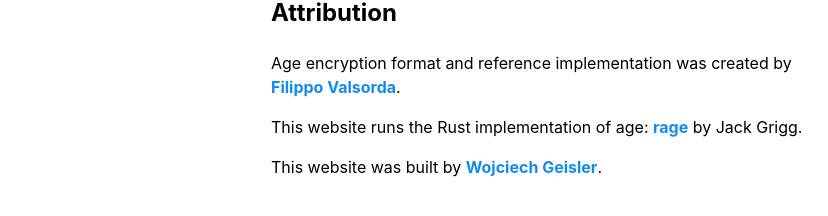
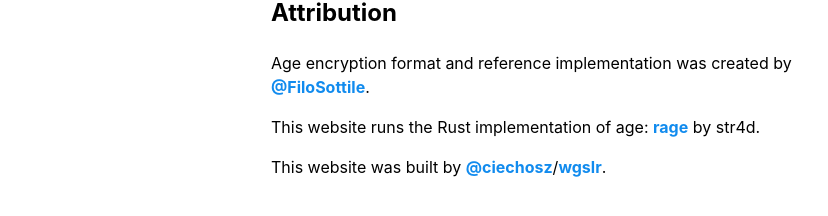
Before and after one commit to wgslr/encrypt-to-me, a Next.js app: page / in a window 1280 px wide. Shown: the part 140-356 px from the top of the page, without its empty margins (69-897 px from the left). Built offline with nearby package versions, Linux system fonts and the light colour scheme.

Commit message:
Use twitter nicks

```diff
--- a/components/Layout.tsx
+++ b/components/Layout.tsx
@@ -16,16 +16,17 @@
         <footer className={commonCss.narrow}>
           <h2>Attribution</h2>
           <p>
-            Age encryption format and reference implementation was created by
-            <a href="https://twitter.com/FiloSottile">Filippo Valsorda</a>.
+            Age encryption format and reference implementation was created by{" "}
+            <a href="https://twitter.com/FiloSottile">@FiloSottile</a>.
           </p>
           <p>
             This website runs the Rust implementation of age:{" "}
-            <a href="https://github.com/str4d/rage/">rage</a> by Jack Grigg.
+            <a href="https://github.com/str4d/rage/">rage</a> by str4d.
           </p>
           <p>
             This website was built by{" "}
-            <a href="https://twitter.com/ciechosz">Wojciech Geisler</a>.
+            <a href="https://twitter.com/ciechosz">@ciechosz</a>/
+            <a href="https://github.com/wgslr/">wgslr</a>.
           </p>
         </footer>
       </div>
```
